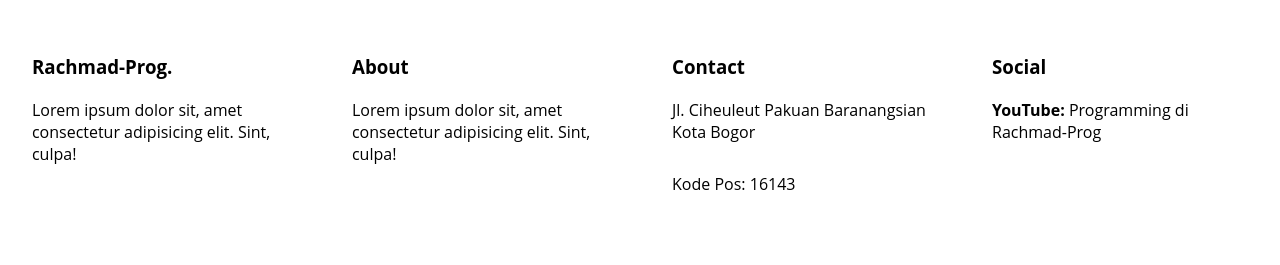
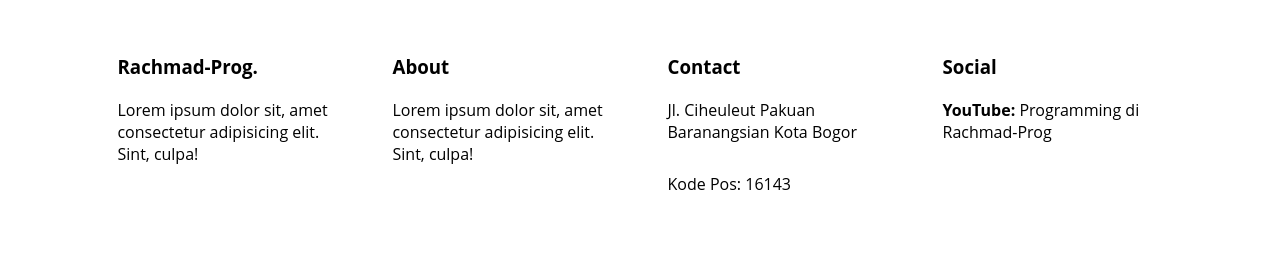
Before and after one commit to rachmad-prog/reactjs-simple-website, a React (Vite) app: page / in a window 1280 px wide. Shown: the part 1927-2192 px from the top of the page. Built offline with nearby package versions, Linux system fonts and the light colour scheme.

Commit message:
Update Home.jsx

```diff
--- a/src/pages/Home.jsx
+++ b/src/pages/Home.jsx
@@ -55,9 +55,11 @@ function Home() {
                 </div>
             </section>
 
+          {/* Contact */}
+          <Contact contactSection={contactSection}/>
+
         </div>
-        {/* Contact */}
-        <Contact contactSection={contactSection}/>
+
       <Footer/>
     </>
   )
```
